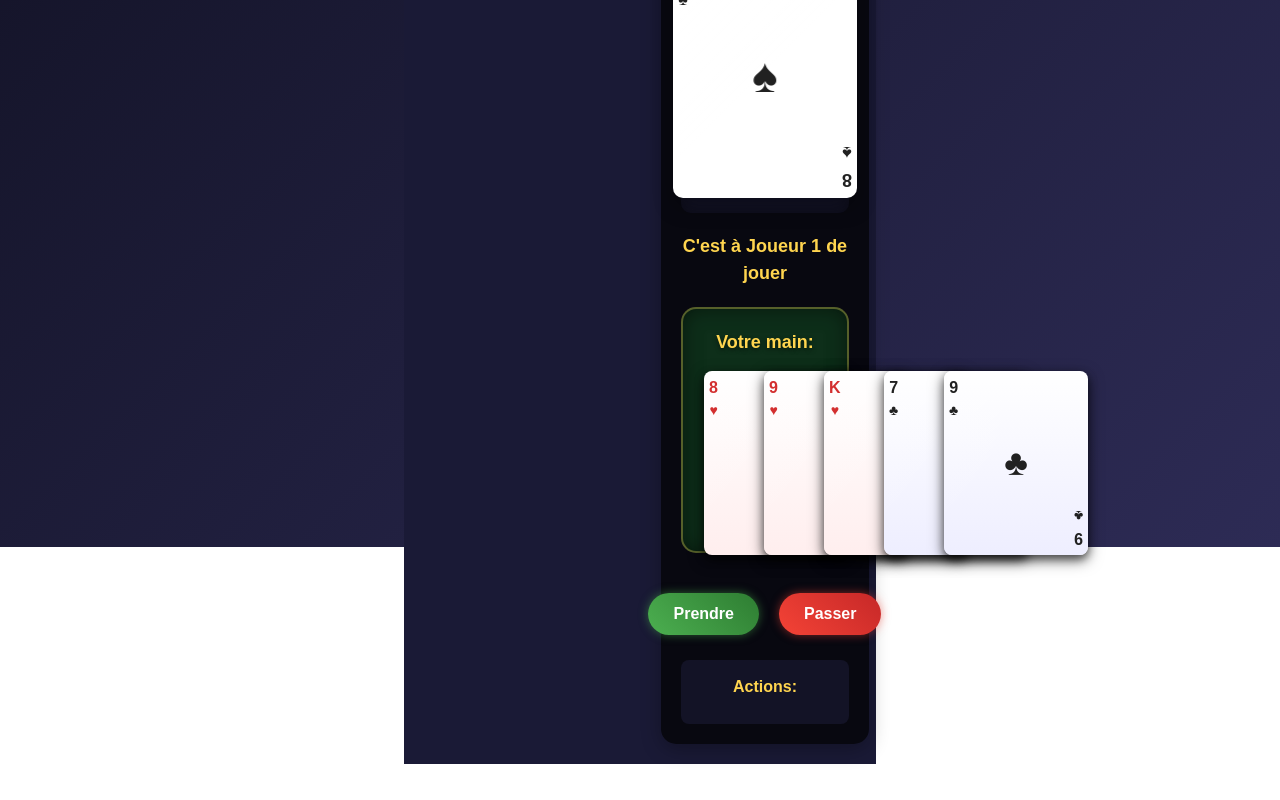
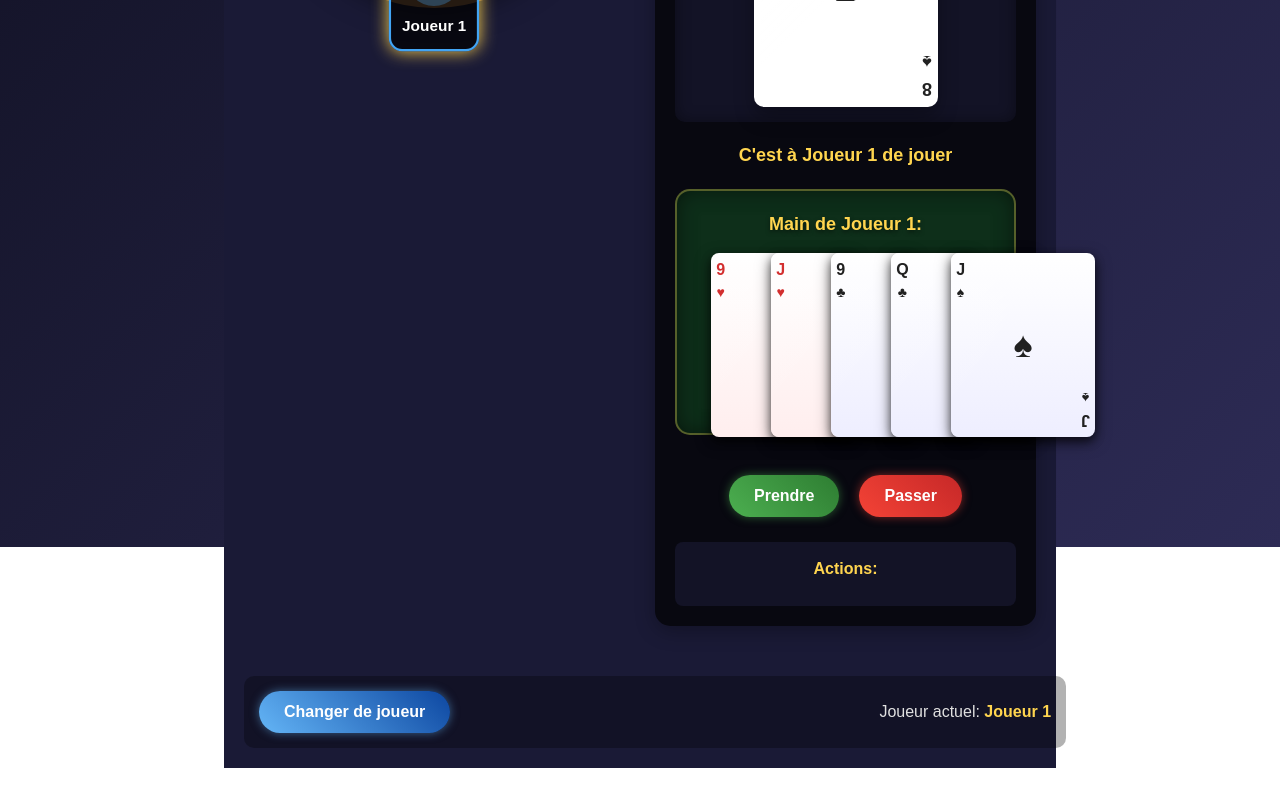
Before and after one commit to nreaud/belotte-app, a Vue app: page /game in a window 1280 px wide. Shown: the part 253-1053 px from the top of the page. Built offline with nearby package versions, Linux system fonts and the light colour scheme.

Commit message:
Mains de tous les joueurs

```diff
--- a/src/components/BeloteBiddingPhase.vue
+++ b/src/components/BeloteBiddingPhase.vue
@@ -28,7 +28,6 @@
             <div class="card-value">{{ trumpCard.value }}</div>
             <div class="card-suit" :class="getSuitClass(trumpCard.suit)">{{ getSuitSymbol(trumpCard.suit) }}</div>
           </div>
-
         </div>
       </div>
     </div>
@@ -36,9 +35,9 @@
     <div class="current-player-action">
       <div class="action-message">C'est à {{ players[currentPlayerIndex].name }} de jouer</div>
 
-      <!-- Affichage de la main du joueur actuel si c'est le joueur humain -->
-      <div class="player-hand" v-if="currentPlayerIndex === humanPlayerIndex && playerHand.length > 0">
-        <div class="hand-label">Votre main:</div>
+      <!-- Affichage de la main du joueur actuel -->
+      <div class="player-hand" v-if="playerHand.length > 0">
+        <div class="hand-label">Main de {{ players[currentPlayerIndex].name }}:</div>
         <div class="hand-cards">
           <div
               v-for="(card, index) in playerHand"
@@ -136,7 +135,7 @@ export default {
     },
     playerCards: {
       type: Array,
-      default: () => [] // Main du joueur humain
+      default: () => [] // Main du joueur actuel
     }
   },
   data() {
@@ -172,8 +171,8 @@ export default {
     }
   },
   created() {
-    // Initialiser le joueur actuel à gauche du distributeur
-    this.currentPlayerIndex = (this.dealer + 1) % 4
+    // Initialiser le joueur actuel à l'humanPlayerIndex passé en props
+    this.currentPlayerIndex = this.humanPlayerIndex
 
     // Générer une carte d'atout potentielle
     this.dealCards()
@@ -188,6 +187,12 @@ export default {
         this.playerHand = [...newCards]
       },
       deep: true
+    },
+    // Observer les changements du joueur humain
+    humanPlayerIndex: {
+      handler(newIndex) {
+        this.currentPlayerIndex = newIndex
+      }
     }
   },
   methods: {
@@ -208,7 +213,7 @@ export default {
       // Réinitialiser les données de la phase de prise
       this.biddingRound = 1
       this.actionLogs = []
-      this.currentPlayerIndex = (this.dealer + 1) % 4
+      this.currentPlayerIndex = this.humanPlayerIndex
     },
     getFullCardName(card) {
       // Retourne le nom complet de la carte (ex: "Valet de Pique")
@@ -245,11 +250,13 @@ export default {
         // Le joueur prend
         if (this.biddingRound === 1) {
           actionText = `Prend à ${this.getSuitSymbol(this.trumpCard.suit)}`
+          this.logAction(this.currentPlayerIndex, actionText)
           this.endBidding(this.currentPlayerIndex, this.trumpCard.suit)
         } else {
           // Second tour
           if (this.selectedSuit) {
             actionText = `Prend à ${this.getSuitSymbol(this.selectedSuit)}`
+            this.logAction(this.currentPlayerIndex, actionText)
             this.endBidding(this.currentPlayerIndex, this.selectedSuit)
           } else {
             // Ne devrait pas se produire grâce au bouton désactivé
@@ -272,7 +279,13 @@ export default {
     },
     nextPlayer() {
       // Passer au joueur suivant dans le sens des aiguilles d'une montre
-      this.currentPlayerIndex = (this.currentPlayerIndex + 1) % 4
+      const nextPlayer = (this.currentPlayerIndex + 1) % 4
+
+      // Émettre un événement pour indiquer le changement de joueur
+      this.$emit('switch-player', { nextPlayer })
+
+      // Mettre à jour le joueur actuel
+      this.currentPlayerIndex = nextPlayer
 
       // Si on a fait un tour complet
       if (this.currentPlayerIndex === (this.dealer + 1) % 4) {
@@ -453,16 +466,6 @@ export default {
 
 .card-suit {
   font-size: 18px;
-}
-
-.card-name {
-  position: absolute;
-  bottom: 40px;
-  width: 100%;
-  text-align: center;
-  font-size: 12px;
-  color: #000;
-  font-weight: bold;
 }
 
 .red-suit {
@@ -736,4 +739,5 @@ export default {
 .log-action {
   color: #e0e0e0;
 }
+
 </style>
--- a/src/components/BeloteGameView.vue
+++ b/src/components/BeloteGameView.vue
@@ -20,17 +20,28 @@
           :dealer="dealer"
           :currentPlayer="currentPlayer"
           :centerCard="trumpCardForTable"
+          :allPlayerCards="allPlayerCards"
       />
 
       <BeloteBiddingPhase
           v-if="gamePhase === 'bidding'"
           :teams="teams"
           :dealer="dealer"
-          :humanPlayerIndex="humanPlayerIndex"
-          :playerCards="playerCards"
+          :humanPlayerIndex="currentPlayer"
+          :playerCards="allPlayerCards[currentPlayer]"
           @bidding-complete="onBiddingComplete"
           @restart-bidding="onRestartBidding"
+          @switch-player="onSwitchPlayer"
       />
+
+      <div class="player-controls">
+        <button class="control-button" @click="switchToNextPlayer">
+          Changer de joueur
+        </button>
+        <div class="current-player-info">
+          Joueur actuel: <span class="current-player-name">{{ players[currentPlayer].name }}</span>
+        </div>
+      </div>
     </div>
   </div>
 </template>
@@ -76,7 +87,7 @@ export default {
         team2: 0
       },
       trumpCard: null, // Carte d'atout potentielle
-      playerCards: [] // Main du joueur humain
+      allPlayerCards: [[], [], [], []] // Mains de tous les joueurs
     }
   },
   computed: {
@@ -86,6 +97,15 @@ export default {
         return this.trumpCard
       }
       return null
+    },
+    players() {
+      // Créer un tableau des joueurs avec leur nom et leur équipe
+      return [
+        { name: this.teams.team1.player1, team: 1 },
+        { name: this.teams.team2.player1, team: 2 },
+        { name: this.teams.team1.player2, team: 1 },
+        { name: this.teams.team2.player2, team: 2 }
+      ]
     }
   },
   created() {
@@ -111,51 +131,54 @@ export default {
       // Le joueur à gauche du distributeur commence
       this.currentPlayer = (this.dealer + 1) % 4
 
-      // Générer la main du joueur humain
-      this.dealPlayerCards()
+      // Distribuer les cartes à tous les joueurs
+      this.dealAllPlayerCards()
 
       // Simuler une carte d'atout potentielle pour la phase de prise
       this.generateTrumpCard()
     },
-    dealPlayerCards() {
-      // Simuler la distribution de 5 cartes au joueur humain (phase de prise en belote)
+    dealAllPlayerCards() {
       const values = ['7', '8', '9', '10', 'J', 'Q', 'K', 'A']
       const suits = ['hearts', 'diamonds', 'clubs', 'spades']
-      const newHand = []
 
-      // Distribuer 5 cartes aléatoires
-      for (let i = 0; i < 5; i++) {
-        const randomValue = values[Math.floor(Math.random() * values.length)]
-        const randomSuit = suits[Math.floor(Math.random() * suits.length)]
-
-        // Vérifier si la carte est déjà dans la main
-        const cardExists = newHand.some(card =>
-            card.value === randomValue && card.suit === randomSuit
-        )
-
-        if (!cardExists) {
-          newHand.push({
-            value: randomValue,
-            suit: randomSuit
-          })
-        } else {
-          // Si carte déjà existante, refaire un tour de boucle
-          i--
+      // Créer un jeu de 32 cartes
+      const deck = []
+      for (const suit of suits) {
+        for (const value of values) {
+          deck.push({ value, suit })
         }
       }
 
+      // Mélanger le jeu
+      for (let i = deck.length - 1; i > 0; i--) {
+        const j = Math.floor(Math.random() * (i + 1))
+        ;[deck[i], deck[j]] = [deck[j], deck[i]]
+      }
+
+      // Distribuer 5 cartes à chaque joueur (pour la phase de prise)
+      this.allPlayerCards = [[], [], [], []]
+      for (let i = 0; i < 5; i++) {
+        for (let player = 0; player < 4; player++) {
+          this.allPlayerCards[player].push(deck.pop())
+        }
+      }
+
+      // Trier les mains
+      for (let player = 0; player < 4; player++) {
+        this.sortPlayerHand(player)
+      }
+    },
+    sortPlayerHand(playerIndex) {
       // Trier les cartes par couleur puis par valeur
       const suitOrder = { 'hearts': 0, 'diamonds': 1, 'clubs': 2, 'spades': 3 }
       const valueOrder = { '7': 0, '8': 1, '9': 2, '10': 3, 'J': 4, 'Q': 5, 'K': 6, 'A': 7 }
 
-      newHand.sort((a, b) => {
+      this.allPlayerCards[playerIndex].sort((a, b) => {
         if (a.suit !== b.suit) {
           return suitOrder[a.suit] - suitOrder[b.suit]
         }
         return valueOrder[a.value] - valueOrder[b.value]
       })
-
-      this.playerCards = newHand
     },
     generateTrumpCard() {
       // Simuler une carte d'atout potentielle
@@ -164,21 +187,33 @@ export default {
 
       let randomValue, randomSuit, validCard = false
 
-      // Générer une carte qui n'existe pas dans la main du joueur
+      // Vérifier toutes les mains des joueurs
+      const isCardInAnyHand = (value, suit) => {
+        return this.allPlayerCards.some(hand =>
+            hand.some(card => card.value === value && card.suit === suit)
+        )
+      }
+
+      // Générer une carte qui n'existe dans aucune main
       while (!validCard) {
         randomValue = values[Math.floor(Math.random() * values.length)]
         randomSuit = suits[Math.floor(Math.random() * suits.length)]
 
-        // Vérifier si la carte est déjà dans la main du joueur
-        validCard = !this.playerCards.some(card =>
-            card.value === randomValue && card.suit === randomSuit
-        )
+        validCard = !isCardInAnyHand(randomValue, randomSuit)
       }
 
       this.trumpCard = {
         value: randomValue,
         suit: randomSuit
       }
+    },
+    switchToNextPlayer() {
+      // Passer au joueur suivant manuellement
+      this.currentPlayer = (this.currentPlayer + 1) % 4
+    },
+    onSwitchPlayer(data) {
+      // Appelé depuis la phase de prise quand on passe au joueur suivant
+      this.currentPlayer = data.nextPlayer
     },
     onBiddingComplete(data) {
       console.log('Prise terminée:', data)
@@ -195,7 +230,7 @@ export default {
       setTimeout(() => {
         this.dealer = (this.dealer + 1) % 4
         this.currentPlayer = (this.dealer + 1) % 4
-        this.dealPlayerCards()
+        this.dealAllPlayerCards()
         this.generateTrumpCard()
       }, 3000)
     },
@@ -206,8 +241,8 @@ export default {
       this.dealer = data.newDealer
       this.currentPlayer = (this.dealer + 1) % 4
 
-      // Redistribuer les cartes au joueur
-      this.dealPlayerCards()
+      // Redistribuer les cartes
+      this.dealAllPlayerCards()
 
       // Générer une nouvelle carte d'atout
       this.generateTrumpCard()
@@ -287,19 +322,66 @@ export default {
   gap: 20px;
 }
 
+.player-controls {
+  margin-top: 20px;
+  width: 100%;
+  display: flex;
+  flex-direction: column;
+  align-items: center;
+  gap: 15px;
+  padding: 15px;
+  background-color: rgba(0, 0, 0, 0.3);
+  border-radius: 10px;
+}
+
+.control-button {
+  padding: 12px 25px;
+  border: none;
+  border-radius: 30px;
+  font-size: 16px;
+  font-weight: bold;
+  cursor: pointer;
+  transition: all 0.3s ease;
+  background: linear-gradient(45deg, #64b5f6, #0d47a1);
+  color: white;
+  box-shadow: 0 0 10px rgba(100, 181, 246, 0.5);
+}
+
+.control-button:hover {
+  transform: translateY(-3px);
+  box-shadow: 0 0 15px rgba(100, 181, 246, 0.7);
+}
+
+.current-player-info {
+  font-size: 16px;
+  color: #e0e0e0;
+}
+
+.current-player-name {
+  font-weight: bold;
+  color: #ffd54f;
+}
+
 /* Sur les écrans larges, afficher les composants côte à côte */
 @media (min-width: 1200px) {
   .game-content {
     flex-direction: row;
+    flex-wrap: wrap;
     align-items: flex-start;
     justify-content: space-between;
     gap: 30px;
   }
 
   /* Limiter la taille des composants pour éviter tout chevauchement */
-  .game-content > * {
+  .game-content > *:not(.player-controls) {
     flex: 0 0 48%; /* Chaque composant prend 48% de la largeur */
     max-width: 48%;
+  }
+
+  .player-controls {
+    flex: 0 0 100%;
+    flex-direction: row;
+    justify-content: space-between;
   }
 }
 
```
